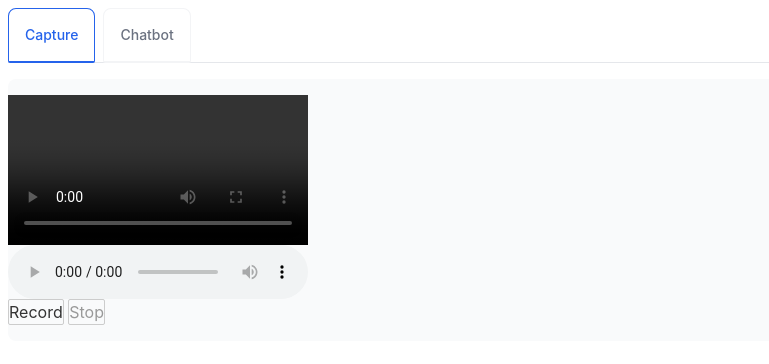
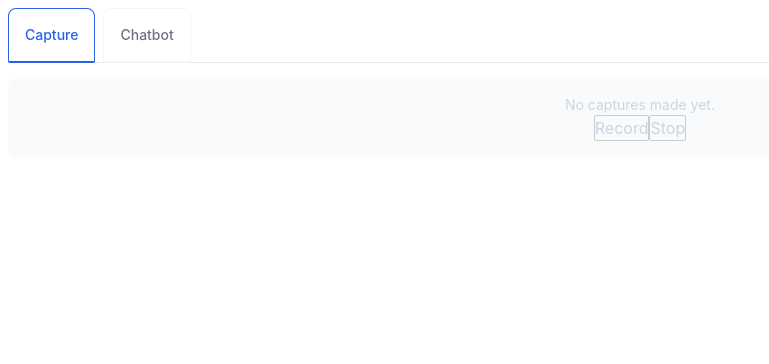
Before and after one commit to rgga-16/genai-feedback-tracker, a Svelte app in the folder client/: page / in a window 1280 px wide. Shown: the top 364 px of the page, without its empty margins (0-769 px from the left). Built offline with nearby package versions, Linux system fonts and the light colour scheme.

Commit message:
added download recording functions

```diff
--- a/client/src/components/Capture.svelte
+++ b/client/src/components/Capture.svelte
@@ -7,12 +7,15 @@
     let videoStream;
     let micStream;
     let settings;
-    let videoE1;
-    let micE1;
+
     let micBlobs=[];
+    let videoChunks = [];
 
     let videoRecorder;
     let micRecorder;
+
+    let videoPath;
+    let micPath;
 
 
     async function startRecording() {
@@ -26,9 +29,14 @@
         videoRecorder = new MediaRecorder(videoStream, {mimeType: 'video/webm;codecs=vp9'});
         videoRecorder.addEventListener('dataavailable', event => {
             if (event.data.size > 0) {
-                videoE1.src = URL.createObjectURL(event.data);
-                console.log(URL.createObjectURL(event.data));
+                videoChunks.push(event.data);
+                // videoE1.src = URL.createObjectURL(event.data);
+                // console.log(URL.createObjectURL(event.data));
             }
+        });
+        videoRecorder.addEventListener('stop', () => {
+            // sendVideoToServer(videoChunks);
+            // videoChunks = [];
         });
 
         micStream = await navigator.mediaDevices.getUserMedia({audio: true});
@@ -36,29 +44,76 @@
         micRecorder.audioBlobs = [];
         micRecorder.addEventListener('dataavailable', event => {
             if (event.data.size > 0) {
-                micRecorder.audioBlobs.push(event.data);
                 micBlobs.push(event.data);
-                micE1.src = URL.createObjectURL(event.data);
-                console.log(URL.createObjectURL(event.data));
-
+                // micE1.src = URL.createObjectURL(event.data);
             }
         });
         micRecorder.addEventListener('stop', () => {
-            downloadAudioRecording(micRecorder.audioBlobs);
-            micBlobs = [];
+            // sendAudioToServer(micBlobs);
+            // micBlobs = [];
         });
 
         videoRecorder.start();
         micRecorder.start();
     }
 
-    function downloadAudioRecording(micBlobs) {
-        const blob = new Blob(micBlobs, {type: 'audio/webm'});
-        const a = document.createElement('a');
-        a.href = URL.createObjectURL(blob);
-        a.download = 'audio.webm';
-        a.click();
+    async function sendAudioToServer(audioBlobs) {
+        const blob = new Blob(audioBlobs, {type: 'audio/webm'});
+        let data = new FormData();
+        data.append('audio', blob, 'audio.webm');
+        const response = await fetch('/download_mic', {
+            method: 'POST',
+            body: data,
+        });
+        if(!response.ok) {
+            micPath = null;
+            videoPath = null;
+            throw new Error('Failed to send audio to server');
+        } else {
+            const json = await response.json();
+            micPath = json["filepath"]
+        }
+        return micPath;
     }
+
+    async function sendVideoToServer(videoBlobs) {
+        const blob = new Blob(videoBlobs, {type: 'video/webm'});
+        let data = new FormData();
+        data.append('video', blob, 'video.webm');
+        const response = await fetch('/download_screen', {
+            method: 'POST',
+            body: data,
+        });
+        if(!response.ok) {
+            micPath = null;
+            videoPath = null;
+            throw new Error('Failed to send video to server');
+        } else {
+            const json = await response.json();
+            videoPath = json["filepath"]
+        }
+        return videoPath;
+    }
+
+    async function transcribeMic() {
+        const response = await fetch('/transcribe_mic', {
+            method: 'POST',
+            body: JSON.stringify({"audio": micPath}),
+            headers: {
+                'Content-Type': 'application/json'
+            }
+        });
+        if(!response.ok) {
+            throw new Error('Failed to transcribe audio');
+        } else {
+            const json = await response.json();
+            let transcript_path = json["transcript_path"];
+            let transcript_with_timestamps_path = json["transcript_with_timestamps_path"];
+            let transcript = json["transcript_with_timestamps"]
+            return transcript, transcript_path, transcript_with_timestamps_path;
+        }
+    }
+
 
     async function stopRecording() {
         is_recording=false;
@@ -67,7 +122,26 @@
         videoStream.getTracks().forEach(track => track.stop());
         micStream.getTracks().forEach(track => track.stop());
 
+        micRecorder.stop();
+        videoRecorder.stop();
 
+
+
+        videoPath = await sendVideoToServer(videoChunks);
+        videoChunks = [];
+
+        micPath = await sendAudioToServer(micBlobs);
+        micBlobs = [];
+        console.log('videoPath', videoPath);
+        console.log('micPath', micPath);
+        let newRecording = {video: videoPath, audio: micPath, transcription: null };
+        if(micPath && videoPath) {
+            let transcript, transcript_path, transcript_with_timestamps_path = await transcribeMic();
+            newRecording.transcription = transcript;
+        }
+
+        recordings_list = [...recordings_list, newRecording];
+        console.log(recordings_list);
     }
 
     function pauseRecording() {
@@ -90,20 +164,26 @@
 <div class="container mx-auto relative py-4">
 
     <div id='captures-panel' class="container mx-auto">
-        <!-- {#if recordings_list.length > 0}
+        {#if recordings_list.length > 0}
+            {#each recordings_list as recording, i}
+                <div class="container mx-auto block">
+                    <p class="dark:text-gray-400">Recording {i+1}</p>
+                    <div class="container mx-auto">
+                        <!-- BUG: micPath and videoPath are incorrect.  -->
+                        {#if recording.video}
+                            <video src={recording.video} controls></video>
+                        {/if}
+                        {#if recording.audio}
+                            <audio src={recording.audio} controls></audio>
+                        {/if}
+                    </div>
+                </div>
 
+            {/each}
         {:else}
             <p class="text-sm dark:text-gray-400">No captures made yet.</p>
 
-        {/if} -->
-    </div>
-
-    <div class="container mx-auto">
-        <video bind:this={videoE1} controls autoplay ></video>
-    </div>
-
-    <div class = "container mx-auto">
-        <audio bind:this={micE1} controls autoplay></audio>
+        {/if}
     </div>
 
     <div id='action-panel' class="container  block mx-auto">
@@ -116,10 +196,41 @@
         {/if} -->
         <button class="dark:text-gray-400" on:click={() => stopRecording()} disabled={!is_recording && !is_paused}>Stop</button>
     </div>
-    {#if settings}
-        <pre>{JSON.stringify(settings,null,2)}</pre>
-    {/if}
-
-
 
 </div>
+
+<style>
+    #captures-panel {
+        display: flex;
+        flex-direction: column;
+        justify-content: center;
+        align-items: center;
+    }
+    #action-panel {
+        display: flex;
+        flex-direction: row;
+        justify-content: center;
+        align-items: center;
+    }
+    video {
+        height: 15%;
+        max-height: 200px;
+        width: auto;
+    }
+    audio {
+        width: 100%;
+        height: auto;
+    }
+    .container {
+        max-width: 100%;
+    }
+    .block {
+        display: block;
+    }
+    .dark\:text-gray-400 {
+        --text-opacity: 1;
+        color: #cbd5e0;
+        color: rgba(203,213,224,var(--text-opacity));
+    }
+
+</style>
```
